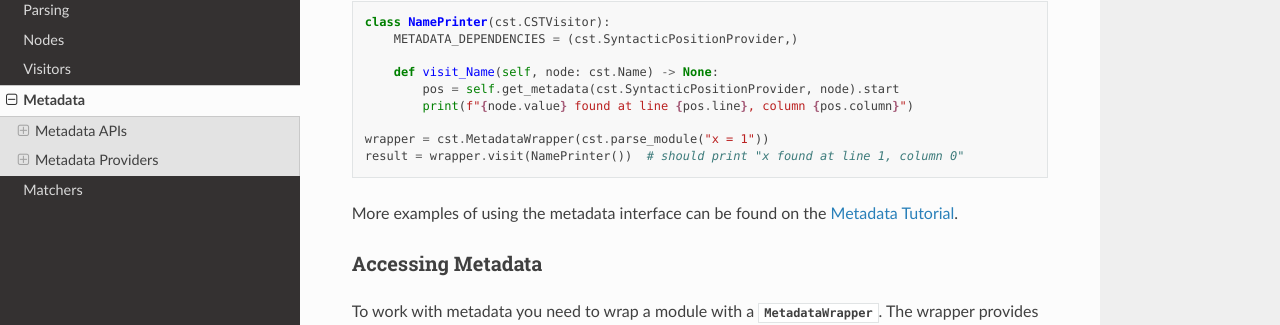
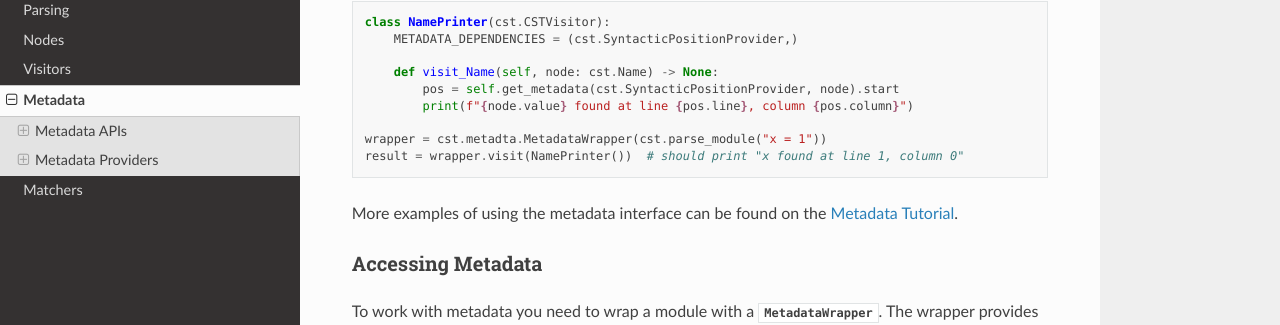
Before and after one commit to Instagram/LibCST, a Sphinx documentation site: the page built from docs/source/metadata.rst, in a window 1280 px wide and 900 px high. Shown: the part 336-661 px from the top of the window. Built offline with Sphinx 7.4.7 and the Read the Docs theme 2.0.0, drawn with Linux system fonts in a browser that asks for light colours.

Commit message:
[doc] use libcst.metadata for referencing metadata classes and add docstring for Scope magic functions

```diff
--- a/docs/source/metadata.rst
+++ b/docs/source/metadata.rst
@@ -12,7 +12,7 @@
 associate nodes in a CST with arbitrary metadata while maintaining the immutability
 of the tree. The metadata interface is designed to be declarative and type safe.
 Here's a quick example of using the metadata interface to get line and column
-numbers of nodes through the :class:`~libcst.SyntacticPositionProvider`:
+numbers of nodes through the :class:`~libcst.metadta.SyntacticPositionProvider`:
 
 .. _libcst-metadata-position-example:
 .. code-block:: python
@@ -24,7 +24,7 @@
             pos = self.get_metadata(cst.SyntacticPositionProvider, node).start
             print(f"{node.value} found at line {pos.line}, column {pos.column}")
 
-    wrapper = cst.MetadataWrapper(cst.parse_module("x = 1"))
+    wrapper = cst.metadta.MetadataWrapper(cst.parse_module("x = 1"))
     result = wrapper.visit(NamePrinter())  # should print "x found at line 1, column 0"
 
 More examples of using the metadata interface can be found on the
@@ -33,15 +33,15 @@
 Accessing Metadata
 ------------------
 
-To work with metadata you need to wrap a module with a :class:`~libcst.MetadataWrapper`.
-The wrapper provides a :func:`~libcst.MetadataWrapper.resolve` function and a
-:func:`~libcst.MetadataWrapper.resolve_many` function to generate metadata.
+To work with metadata you need to wrap a module with a :class:`~libcst.metadta.MetadataWrapper`.
+The wrapper provides a :func:`~libcst.metadta.MetadataWrapper.resolve` function and a
+:func:`~libcst.metadta.MetadataWrapper.resolve_many` function to generate metadata.
 
 .. autoclass:: libcst.MetadataWrapper
 
 If you're working with visitors, which extend :class:`~libcst.MetadataDependent`,
 metadata dependencies will be automatically computed when visited by a
-:class:`~libcst.MetadataWrapper` and are accessible through
+:class:`~libcst.metadta.MetadataWrapper` and are accessible through
 :func:`~libcst.MetadataDependent.get_metadata`
 
 .. autoclass:: libcst.MetadataDependent
@@ -51,7 +51,7 @@
 
 Metadata is generated through provider classes that can be declared as a dependency
 by a subclass of :class:`~libcst.MetadataDependent`. These providers are then
-resolved automatically using methods provided by :class:`~libcst.MetadataWrapper`.
+resolved automatically using methods provided by :class:`~libcst.metadta.MetadataWrapper`.
 In most cases, you should extend :class:`~libcst.BatchableMetadataProvider` when
 writing a provider, unless you have a particular reason to not to use a
 batchable visitor. Only extend from :class:`~libcst.BaseMetadataProvider` if
```
Also changed, not shown: other parts of docs/source/metadata.rst (+1 -0 lines), 1 other file.
